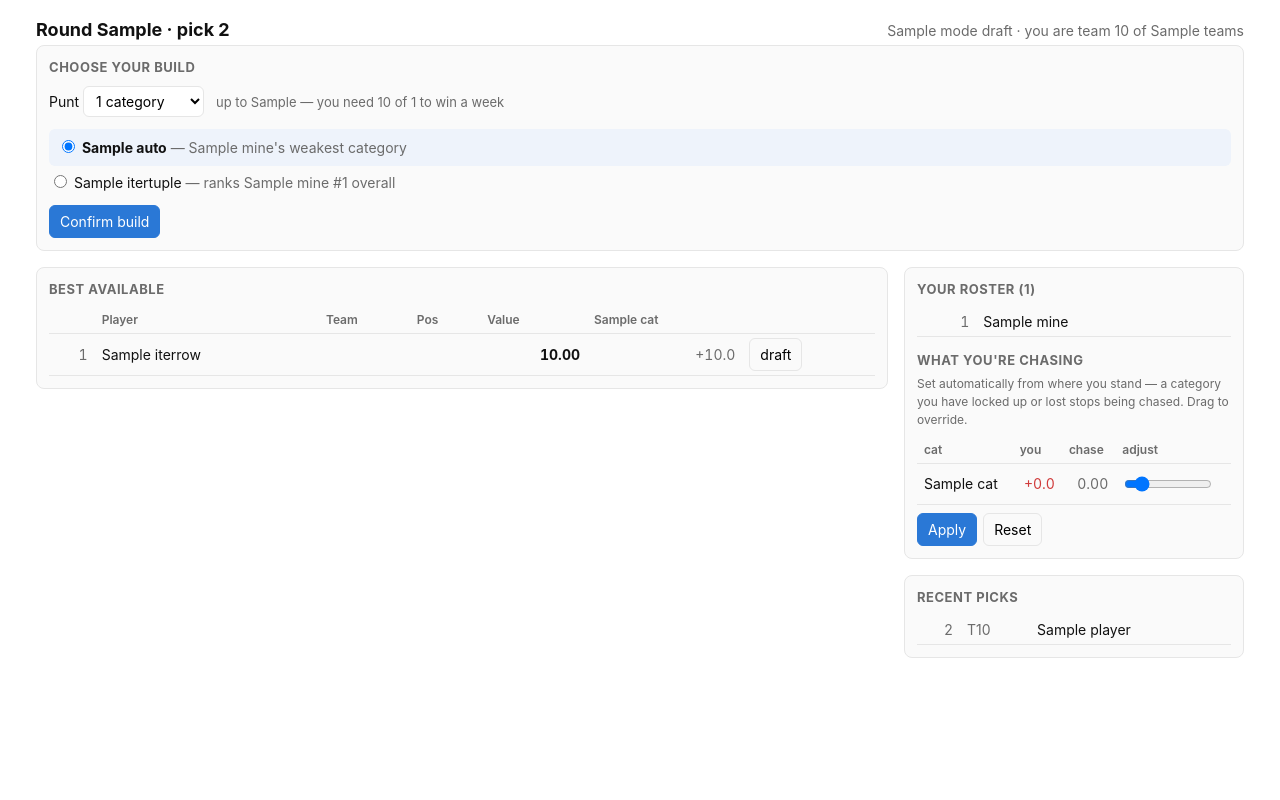
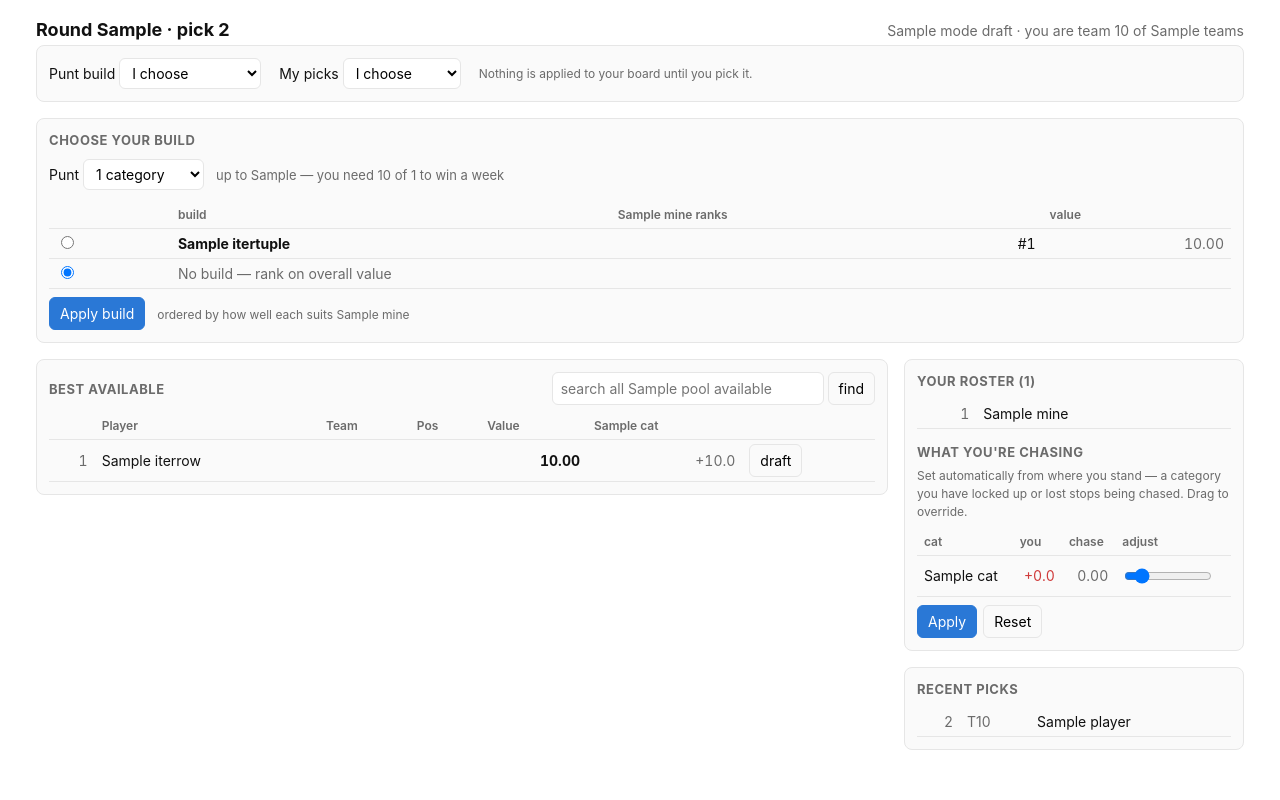
Before and after one commit to jlee2927/NBA-Fantasy-Leegue, a Flask app: template puntfit/templates/draft.html in a window 1280 px wide. Run offline with Flask 3, Linux system fonts and the light colour scheme; the template is opened without the code that fills it: most values are stand-ins (such as "Sample title", 1, 10 or a date in 2020).

Commit message:
Let managers choose their own build, and search the whole pool
The app used to pick a punt build from your first player, tick it, and re-rank
the entire board around it before you had agreed to anything. That pins a
manager into a strategy the system assigned rather than one they chose.

Now nothing is applied until it is asked for. After the first pick the chooser
lists every build of the chosen size, ordered by how well it suits that player,
with the rank it would give them and its value, and "no build" selected. The
build the app would have picked is still marked, as a suggestion rather than a
decision. The chooser stays available for the rest of the draft, so a build can
be changed or dropped instead of being a first-round commitment.

Two independent toggles:

  Punt build   "I choose" (default) or "pick one for me"
  My picks     "I choose" (default) or "draft for me"

They are independent on purpose: wanting the app to suggest a build should not
mean handing over the picks as well. Setting both to automatic runs a whole
mock through to the end, which is a reasonable way to watch a board fall.

The board still shows 40, since a recommendation list is only useful while it
is short, but a search box now reaches all ~515 available players, which is
how you look someone up or find anyone below the cut.

Co-Authored-By: Claude Opus 5 <noreply@anthropic.com>

```diff
--- a/puntfit/app.py
+++ b/puntfit/app.py
@@ -32,6 +32,11 @@ INJURIES = Path("data/injuries.csv")
 
 app = Flask(__name__)
 app.config["PROJECTIONS"] = PROJECTIONS
+
+BOARD_SIZE = 40
+# Manual mode exists so a manager can see the field rather than be handed one
+# answer, so it offers every build of that size worth considering.
+BUILDS_OFFERED = {"manual": 12, "auto": 4}
 
 _rooms: dict[str, dict] = {}
 
@@ -88,15 +93,52 @@ def create():
         "state": state, "seat": seat, "mode": mode, "seed": seed,
         "rng": random.Random(seed),
         "strategies": Mg.assign(teams, seat, seed) if mode == "mock" else {},
+        # Manual on both counts by default. The app proposing a build and then
+        # ranking everything around it is the thing that pins a manager into a
+        # strategy they never chose, so it waits to be asked.
+        "build_mode": form.get("build_mode", "manual"),
+        "draft_mode": form.get("draft_mode", "manual"),
     }
     _advance(_rooms[room_id])
     return redirect(url_for("room", room_id=room_id))
 
 
 def _advance(room: dict) -> None:
-    """In a mock, let the simulated seats pick until it is the user's turn."""
-    if room["mode"] == "mock":
-        Mg.autopick(room["state"], room["strategies"], room["rng"])
+    """Move the draft on as far as it can go without the manager.
+
+    Simulated seats always pick themselves. The manager's own seat only picks
+    itself when they have asked it to, which is what lets a whole mock run
+    through to the end.
+    """
+    state: DraftState = room["state"]
+    seat, auto = room["seat"], room["draft_mode"] == "auto"
+    auto_build(room)       # independent of who is doing the drafting
+    for _ in range(state.league.total_picks + 1):
+        if state.complete:
+            return
+        if state.on_the_clock in room["strategies"]:
+            Mg.autopick(state, room["strategies"], room["rng"])
+        elif auto and state.on_the_clock == seat:
+            board = state.recommend(team=seat, limit=1)
+            if board.empty:
+                return
+            state.make_pick(board.index[0])
+            auto_build(room)   # that may have been the first pick
+        else:
+            return
+
+
+def auto_build(room: dict) -> bool:
+    """Apply the suggested build once, if the manager asked for that."""
+    state: DraftState = room["state"]
+    seat = room["seat"]
+    if room["build_mode"] != "auto" or seat in state.punts:
+        return False
+    roster = state.roster(seat)
+    if not roster:
+        return False
+    state.set_punt(seat, state.auto_punt(roster[0], room.get("n_punts", 1)))
+    return True
 
 
 @app.get("/draft/<room_id>")
@@ -106,27 +148,35 @@ def room(room_id: str):
     players, _ = _load()
     seat = room["seat"]
 
-    board = state.recommend(team=seat, limit=40)
+    ranked = state.recommend(team=seat, limit=len(state.projections))
+    search = request.args.get("q", "").strip()
+    if search:
+        ranked = ranked[ranked.index.str.contains(search, case=False, regex=False)]
+    board = ranked.head(BOARD_SIZE)
     detail = players.loc[board.index]
     mine = state.roster(seat)
-    totals = (state.values(state.punts.get(seat, ()))
-              .loc[state.values(state.punts.get(seat, ())).index.intersection(mine, sort=False)]
-              if mine else None)
+    values = state.values(state.punts.get(seat, ()))
+    totals = values.loc[values.index.intersection(mine, sort=False)] if mine else None
 
-    auto, suggestions, n_punts = None, None, 0
-    if mine and seat not in state.punts:
+    # The build chooser. It stays offered after a build is set, so a manager
+    # can change their mind rather than living with a first-round decision.
+    auto, builds, n_punts = None, None, 0
+    if mine:
         try:
             wanted = int(request.args.get("punts", 1))
         except ValueError:
             wanted = 1
         n_punts = max(1, min(wanted, state.league.max_punts))
         auto = state.auto_punt(mine[0], n_punts)
-        suggestions = state.suggest_punts(mine[0], n_punts)
+        builds = state.suggest_punts(mine[0], n_punts,
+                                     limit=BUILDS_OFFERED[room["build_mode"]])
 
     return render_template(
         "draft.html", room_id=room_id, state=state, seat=seat, mode=room["mode"],
         board=board, detail=detail, cats=[c for c in board.columns if c != "total"],
-        mine=mine, totals=totals, suggestions=suggestions, auto=auto,
+        mine=mine, totals=totals, builds=builds, auto=auto, search=search,
+        matches=len(ranked), pool=len(state.available),
+        build_mode=room["build_mode"], draft_mode=room["draft_mode"],
         n_punts=n_punts, max_punts=state.league.max_punts,
         weights=state.weights(seat) if mine else None,
         auto_weights=state.category_weights(seat) if mine else None,
@@ -146,6 +196,24 @@ def pick(room_id: str):
     except ValueError as e:
         return redirect(url_for("room", room_id=room_id, error=str(e)))
     _advance(room)
+    return redirect(url_for("room", room_id=room_id))
+
+
+@app.post("/draft/<room_id>/settings")
+def settings(room_id: str):
+    room = _room(room_id)
+    for key in ("build_mode", "draft_mode"):
+        value = request.form.get(key)
+        if value in {"auto", "manual"}:
+            room[key] = value
+    _advance(room)
+    return redirect(url_for("room", room_id=room_id))
+
+
+@app.post("/draft/<room_id>/clear-punt")
+def clear_punt(room_id: str):
+    room = _room(room_id)
+    room["state"].clear_punt(room["seat"])
     return redirect(url_for("room", room_id=room_id))
 
 
@@ -175,7 +243,11 @@ def punt(room_id: str):
     chosen = tuple(c for c in request.form.get("build", "").split(",") if c)
     if len(chosen) > state.league.max_punts:
         chosen = chosen[:state.league.max_punts]
-    state.set_punt(room["seat"], chosen)
+    if chosen:
+        state.set_punt(room["seat"], chosen)
+    else:
+        state.clear_punt(room["seat"])   # "no build" is a legitimate choice
+    _advance(room)
     return redirect(url_for("room", room_id=room_id))
 
 
--- a/puntfit/draft.py
+++ b/puntfit/draft.py
@@ -233,4 +233,10 @@ class DraftState:
         unknown = set(punt) - set(self.league.categories)
         if unknown:
             raise ValueError(f"not categories in this league: {sorted(unknown)}")
+        if len(punt) > self.league.max_punts:
+            raise ValueError(f"at most {self.league.max_punts} punts in this format")
         self.punts[team] = tuple(punt)
+
+    def clear_punt(self, team: int) -> None:
+        """Back to no build at all, so a manager can change their mind."""
+        self.punts.pop(team, None)
--- a/puntfit/templates/draft.html
+++ b/puntfit/templates/draft.html
@@ -13,9 +13,31 @@
   </p>
 </div>
 
+<form method="post" action="{{ url_for('settings', room_id=room_id) }}"
+      class="panel" style="margin-bottom:16px; display:flex; gap:18px; flex-wrap:wrap; align-items:center">
+  <label>Punt build
+    <select name="build_mode" onchange="this.form.submit()">
+      <option value="manual" {% if build_mode == 'manual' %}selected{% endif %}>I choose</option>
+      <option value="auto" {% if build_mode == 'auto' %}selected{% endif %}>Pick one for me</option>
+    </select>
+  </label>
+  <label>My picks
+    <select name="draft_mode" onchange="this.form.submit()">
+      <option value="manual" {% if draft_mode == 'manual' %}selected{% endif %}>I choose</option>
+      <option value="auto" {% if draft_mode == 'auto' %}selected{% endif %}>Draft for me</option>
+    </select>
+  </label>
+  <span class="muted" style="font-size:12px">
+    Nothing is applied to your board until you pick it.
+  </span>
+  <noscript><button type="submit">apply</button></noscript>
+</form>
+
 {% if auto %}
 <div class="panel" style="margin-bottom:16px">
-  <h2>Choose your build</h2>
+  <h2>
+    {% if state.punts.get(seat) %}Change your build{% else %}Choose your build{% endif %}
+  </h2>
 
   <form method="get" action="{{ url_for('room', room_id=room_id) }}"
         style="margin-bottom:12px">
@@ -35,33 +57,60 @@
     <noscript><button type="submit">update</button></noscript>
   </form>
 
+  {% set current = state.punts.get(seat) %}
   <form method="post" action="{{ url_for('punt', room_id=room_id) }}">
-    <label style="display:block; margin:6px 0; padding:8px; border-radius:6px;
-                  background:#eef3fb">
-      <input type="radio" name="build" value="{{ auto|join(',') }}" checked>
-      <strong>{{ auto|join(' + ') }}</strong>
-      <span class="muted">&mdash; {{ mine[0] }}'s weakest
-        {{ 'category' if n_punts == 1 else n_punts ~ ' categories' }}</span>
-    </label>
-
-    {% for s in suggestions.itertuples() %}
-      {% if s.punt|sort != auto|sort %}
-      <label style="display:block; margin:4px 0">
-        <input type="radio" name="build" value="{{ s.punt|join(',') }}">
-        {{ s.label }}
-        <span class="muted">&mdash; ranks {{ mine[0] }} #{{ s.rank }} overall</span>
-      </label>
-      {% endif %}
-    {% endfor %}
-
-    <button class="go" type="submit" style="margin-top:8px">Confirm build</button>
+    <table style="margin-bottom:8px">
+      <thead><tr>
+        <th></th><th>build</th>
+        <th class="n">{{ mine[0] }} ranks</th><th class="n">value</th>
+      </tr></thead>
+      {% for s in builds.itertuples() %}
+      <tr {% if current and s.punt|sort == current|sort %}style="background:#eef3fb"{% endif %}>
+        <td><input type="radio" name="build" value="{{ s.punt|join(',') }}"
+              {% if current %}{% if s.punt|sort == current|sort %}checked{% endif %}
+              {% elif build_mode == 'auto' and s.punt|sort == auto|sort %}checked{% endif %}></td>
+        <td><strong>{{ s.label }}</strong>
+          {% if s.punt|sort == auto|sort %}
+            <span class="pill">weakest {{ n_punts }}</span>
+          {% endif %}
+        </td>
+        <td class="n">#{{ s.rank }}</td>
+        <td class="n muted">{{ '%.2f'|format(s.value) }}</td>
+      </tr>
+      {% endfor %}
+      <tr>
+        <td><input type="radio" name="build" value=""
+                   {% if not current %}checked{% endif %}></td>
+        <td colspan="3" class="muted">No build &mdash; rank on overall value</td>
+      </tr>
+    </table>
+    <button class="go" type="submit">Apply build</button>
+    <span class="muted" style="font-size:12px; margin-left:8px">
+      ordered by how well each suits {{ mine[0] }}
+    </span>
   </form>
 </div>
 {% endif %}
 
 <div class="grid">
   <div class="panel">
-    <h2>Best available{% if state.punts.get(seat) %} for your build{% endif %}</h2>
+    <div style="display:flex; justify-content:space-between; align-items:baseline;
+                gap:12px; flex-wrap:wrap">
+      <h2 style="margin:0">
+        Best available{% if state.punts.get(seat) %} for your build{% endif %}
+      </h2>
+      <form method="get" action="{{ url_for('room', room_id=room_id) }}"
+            style="margin-bottom:8px">
+        <input name="q" value="{{ search }}" placeholder="search all {{ pool }} available"
+               size="24" autocomplete="off">
+        <button type="submit">find</button>
+        {% if search %}
+          <a href="{{ url_for('room', room_id=room_id) }}" class="muted"
+             style="font-size:12px; margin-left:6px">clear</a>
+          <span class="muted" style="font-size:12px">{{ matches }} matched</span>
+        {% endif %}
+      </form>
+    </div>
     {% if state.complete %}
       <p class="muted">Every roster is full.</p>
     {% else %}
```
Also changed, not shown: test_app.py (+97 -2 lines).
